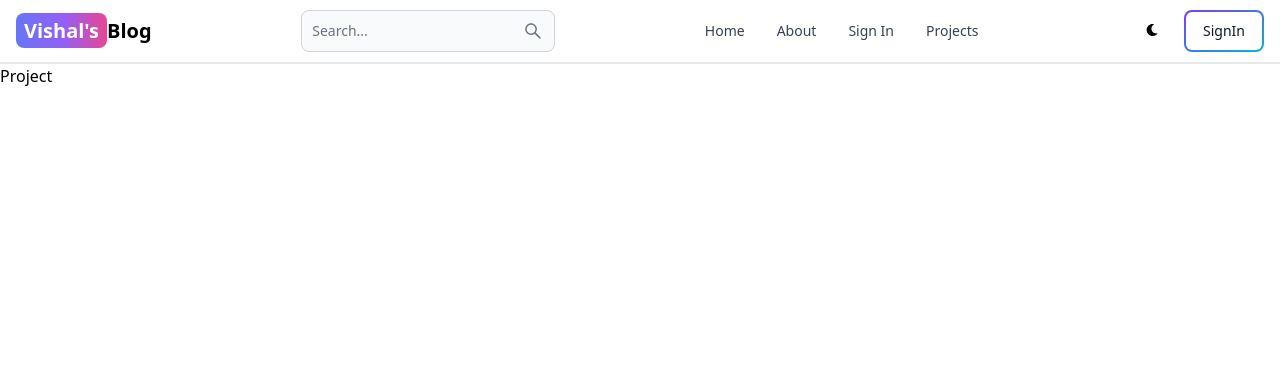
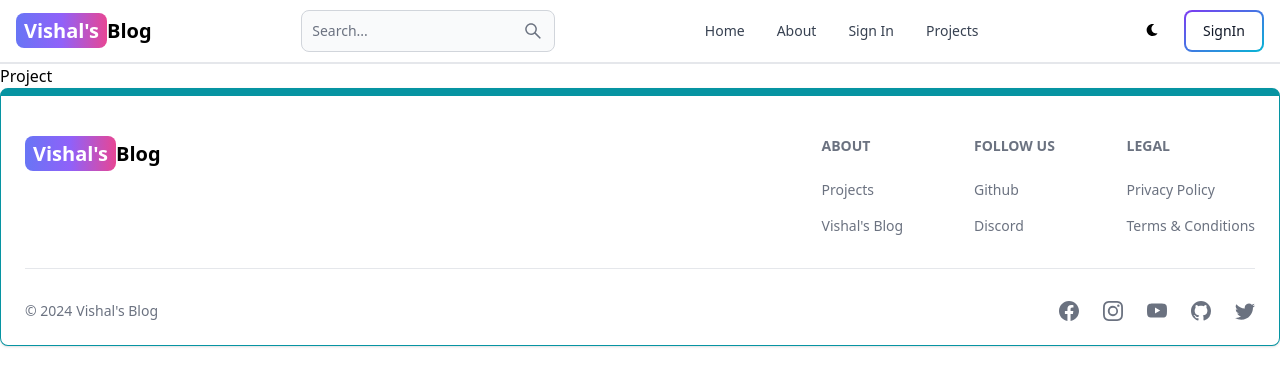
Before and after one commit to vishal001-tec/mern-blog, a React (Vite) app in the folder client/: page /Projects in a window 1280 px wide. Shown: the top 386 px of the page. Built offline with nearby package versions, Linux system fonts and the light colour scheme.

Commit message:
create a footer componenet

```diff
--- a/client/src/App.jsx
+++ b/client/src/App.jsx
@@ -7,6 +7,7 @@
 import SignUp from './pages/SignUp'
 import Projects from './pages/Projects'
 import Header from './components/Header'
+import Footer from './components/Footer'
 
 export default function App() {
   return (
@@ -20,6 +21,7 @@
         <Route path='/dashboard' element={<Dashboard></Dashboard>}></Route>
         <Route path='/Projects' element={<Projects></Projects>}></Route>
       </Routes>
+      <Footer></Footer>
     </BrowserRouter>
   )
 }
--- /dev/null
+++ b/client/src/components/Footer.jsx
@@ -0,0 +1,85 @@
+import {Footer, FooterCopyright, FooterDivider} from 'flowbite-react';
+import { Link } from 'react-router-dom';
+import { BsFacebook,BsInstagram,BsTwitter,BsYoutube,BsGithub } from 'react-icons/bs';
+export default function FooterCom() {
+  return (
+    <Footer container className=" border border-t-8 border-teal-500">
+    <div className=' w-full max-w-7xl mx-auto'>
+        <div className=' grid w-full justify-between sm:flex md:grid-cols-1'>
+        <div className=' mt-5'>
+        <Link to="/" className='self-center  whitespace-nowrap text-lg sm:text-xl font-semibold dark:text-white'>
+        <span className='px-2 py-1 bg-gradient-to-r from-indigo-500 via-purple-500 to-pink-500 rounded-lg text-white '>Vishal's</span>
+         Blog
+         </Link>
+        </div>
+        <div className=' grid grid-cols-2 gap-8 mt-4 sm:grid-cols-3 sm:gap-6'>
+            <div>
+            <Footer.Title title='About'></Footer.Title>
+            <Footer.LinkGroup col>
+                <Footer.Link
+                href='https://www.100jsprojects.com'
+                target='_blank'
+                rel='noopener noreferrer'
+                >
+                    Projects
+                </Footer.Link>
+                <Footer.Link
+                href='/about'
+                target='_blank'
+                rel='noopener noreferrer'
+                >
+                    Vishal's Blog
+                </Footer.Link>
+            </Footer.LinkGroup>
+            </div>
+            <div>
+            <Footer.Title title='Follow us'></Footer.Title>
+            <Footer.LinkGroup col>
+                <Footer.Link
+                href='https://github.com/vishal001-tec'
+                target='_blank'
+                rel='noopener noreferrer'
+                >
+                    Github
+                </Footer.Link>
+                <Footer.Link
+                href='#'
+                target='_blank'
+                rel='noopener noreferrer'
+                >
+                    Discord
+                </Footer.Link>
+            </Footer.LinkGroup>
+            </div>
+            <div>
+            <Footer.Title title='Legal'></Footer.Title>
+            <Footer.LinkGroup col>
+                <Footer.Link
+
+                >
+                    Privacy Policy
+                </Footer.Link>
+                <Footer.Link
+                href='#'
+                >
+                    Terms & Conditions
+                </Footer.Link>
+            </Footer.LinkGroup>
+            </div>
+        </div>
+        </div>
+        <Footer.Divider></Footer.Divider>
+            <div className='w-full sm:flex sm:items-center sm:justify-between'>
+                <Footer.Copyright href='#' by="Vishal's Blog" year={new Date().getFullYear()}></Footer.Copyright>
+            <div className='flex gap-6 sm:mt-0 mt-4 sm:justify-center'>
+                <Footer.Icon href='#' icon={BsFacebook}></Footer.Icon>
+                <Footer.Icon href='#' icon={BsInstagram}></Footer.Icon>
+                <Footer.Icon href='#' icon={BsYoutube}></Footer.Icon>
+                <Footer.Icon href='#' icon={BsGithub}></Footer.Icon>
+                <Footer.Icon href='#' icon={BsTwitter}></Footer.Icon>
+            </div>
+            </div>
+    </div>
+    </Footer>
+  )
+}
```
